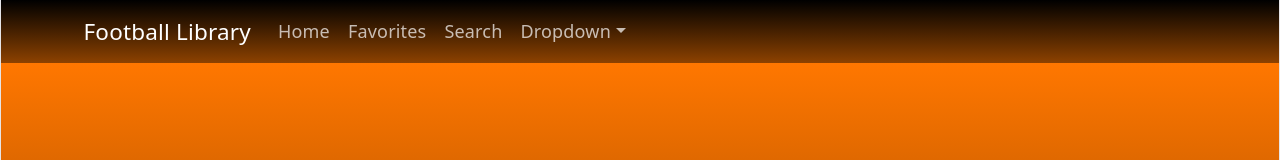
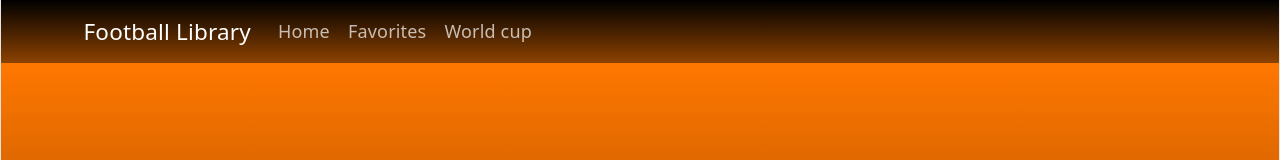
Before and after one commit to Antonhuitfeldt/Football-library-project, a React (Vite) app in the folder football-library/: page / in a window 1280 px wide. Shown: the top 160 px of the page. Built offline with nearby package versions, Linux system fonts and the light colour scheme; grey boxes are pictures that could not be loaded.

Commit message:
Replace search/dropdown with World cup link
Remove the Search Nav.Link and the placeholder NavDropdown (Players, Club, Info, Anton) from the navigation and replace them with a single "World cup" Nav.Link in NavBar.jsx to simplify the navbar.

```diff
--- a/football-library/src/components/NavBar/NavBar.jsx
+++ b/football-library/src/components/NavBar/NavBar.jsx
@@ -14,18 +14,7 @@ const NavBar = () => {
                     <Nav.Link as={Link} to="/favorites">
                       Favorites
                     </Nav.Link>
-                    <Nav.Link href="#link">Search</Nav.Link>
-                    <NavDropdown title="Dropdown" id="basic-nav-dropdown">
-                      <NavDropdown.Item href="#action/3.1">Players</NavDropdown.Item>
-                      <NavDropdown.Item href="#action/3.2">
-                        Club
-                      </NavDropdown.Item>
-                      <NavDropdown.Item href="#action/3.3">Info</NavDropdown.Item>
-                      <NavDropdown.Divider />
-                      <NavDropdown.Item href="#action/3.4">
-                        Anton
-                      </NavDropdown.Item>
-                    </NavDropdown>
+                    <Nav.Link href="#link">World cup</Nav.Link>
                   </Nav>
                 </Navbar.Collapse>
               </Container>
```
